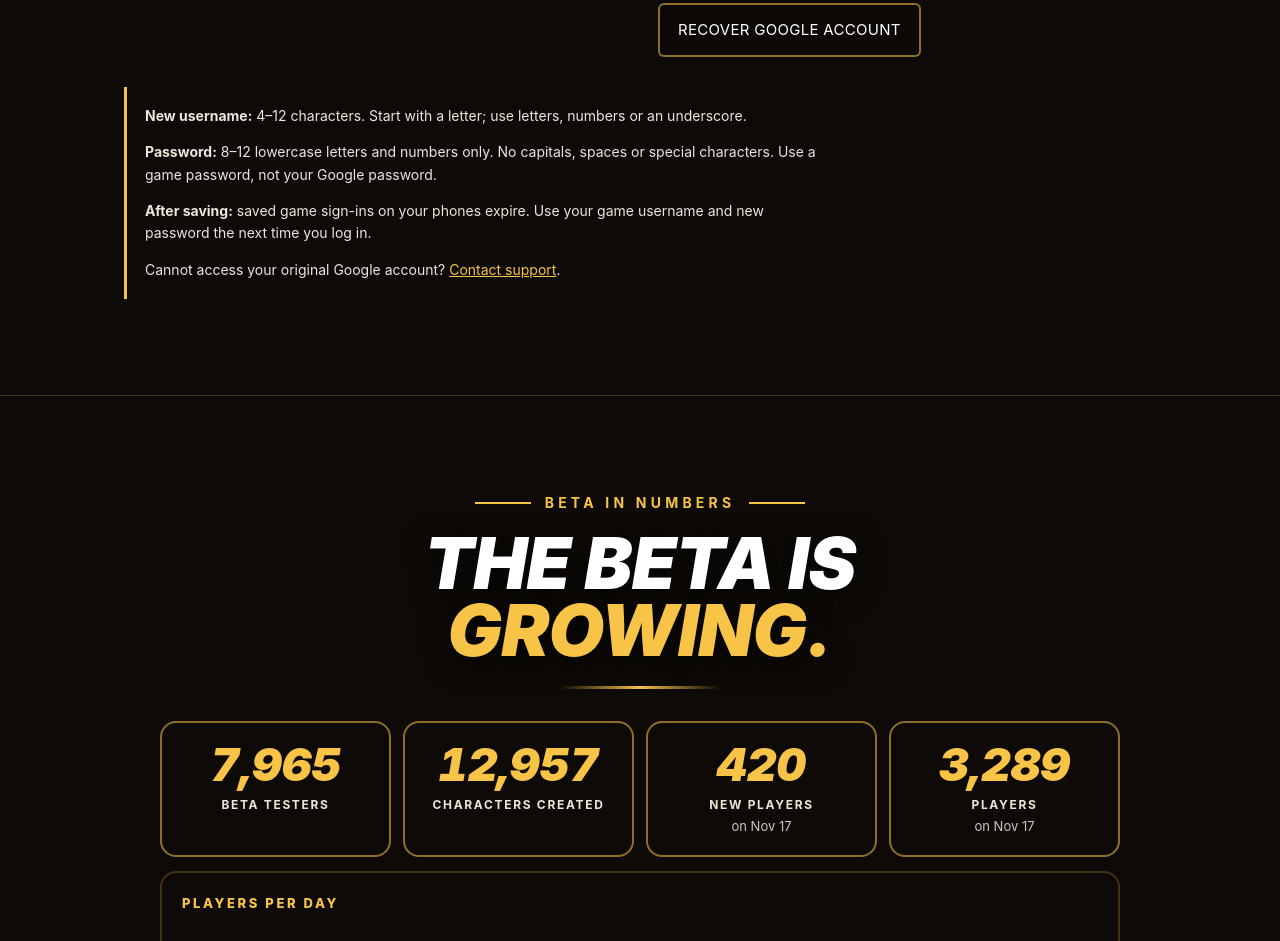
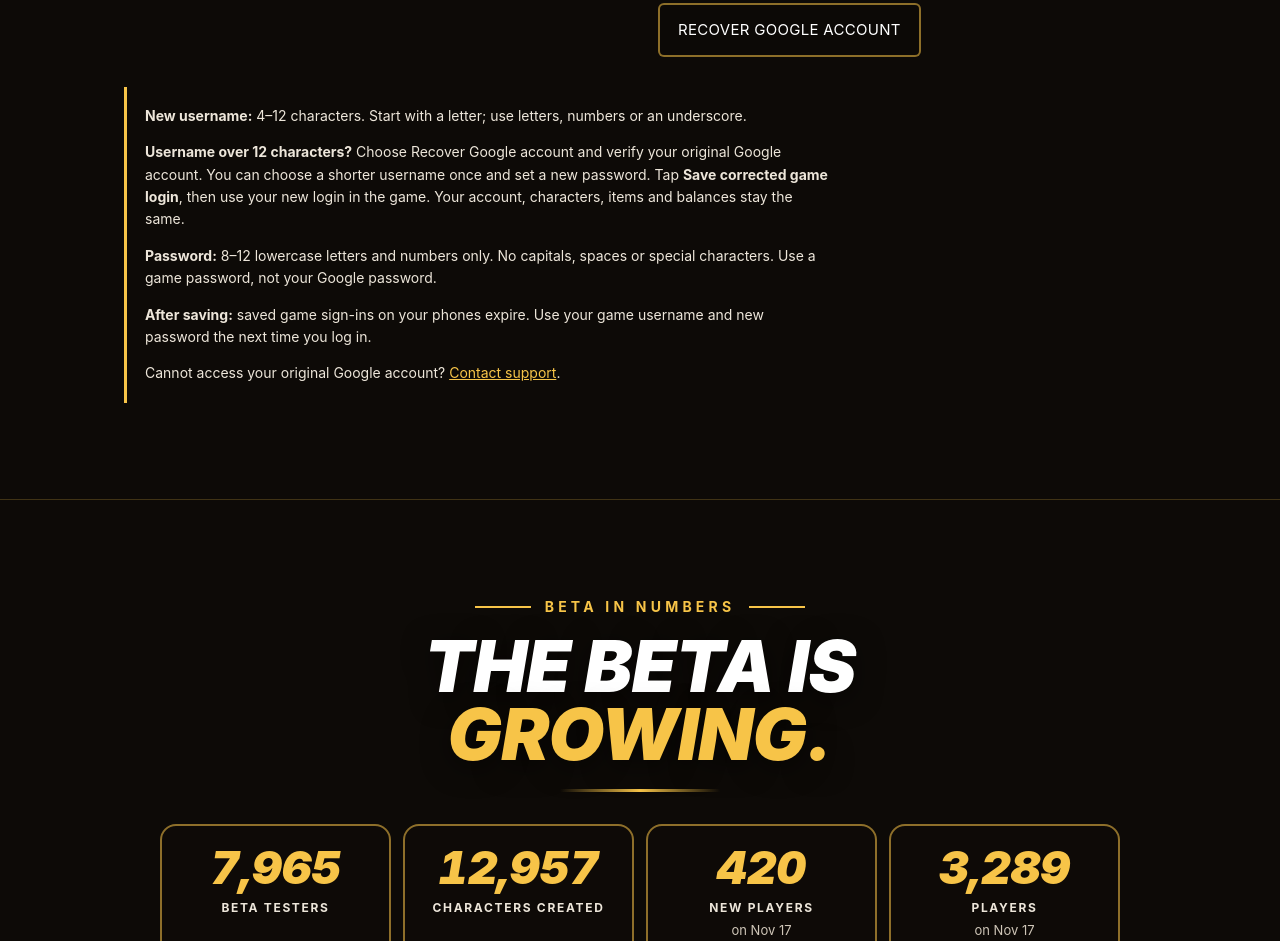
Before and after one commit to brunobossran/bossran-mobile-site, a plain HTML site: page index.html in a window 1280 px wide. Shown: the part 1643-2584 px from the top of the page. Drawn offline with Linux system fonts and the light colour scheme.

Commit message:
Guide affected players through one-time username correction

```diff
--- a/index.html
+++ b/index.html
@@ -399,6 +399,7 @@ footer p { margin: 0; font-size: 13px; max-width: 70ch; }
       </div>
       <div class="account-guide-notes">
         <p><strong>New username:</strong> 4–12 characters. Start with a letter; use letters, numbers or an underscore.</p>
+        <p><strong>Username over 12 characters?</strong> Choose Recover Google account and verify your original Google account. You can choose a shorter username once and set a new password. Tap <strong>Save corrected game login</strong>, then use your new login in the game. Your account, characters, items and balances stay the same.</p>
         <p><strong>Password:</strong> 8–12 lowercase letters and numbers only. No capitals, spaces or special characters. Use a game password, not your Google password.</p>
         <p><strong>After saving:</strong> saved game sign-ins on your phones expire. Use your game username and new password the next time you log in.</p>
         <p>Cannot access your original Google account? <a href="mailto:support@bossran.net">Contact support</a>.</p>
```
